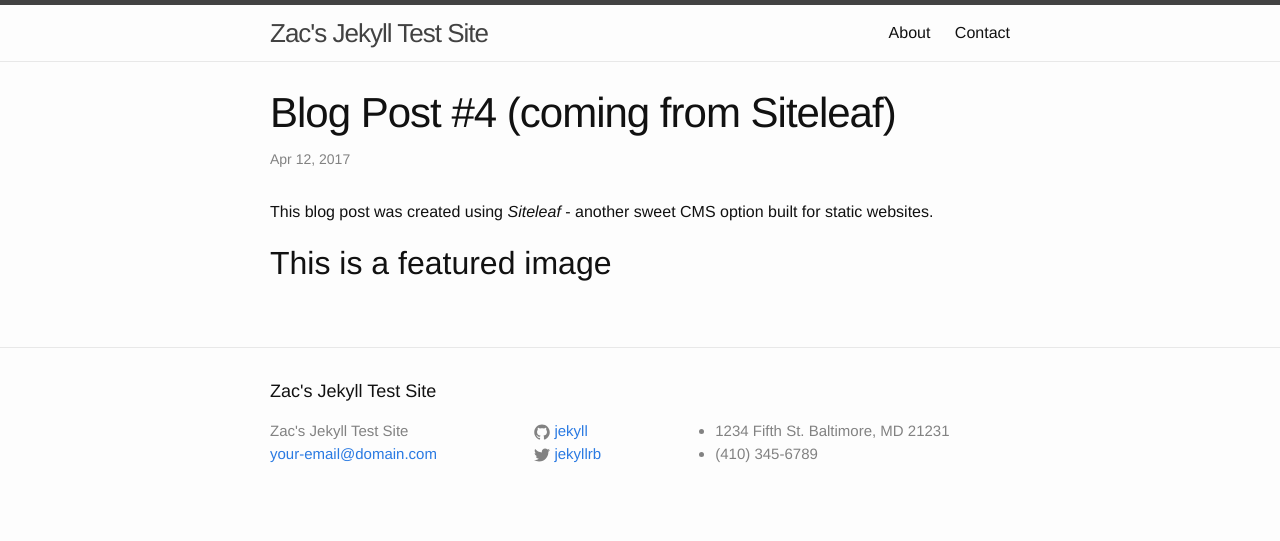
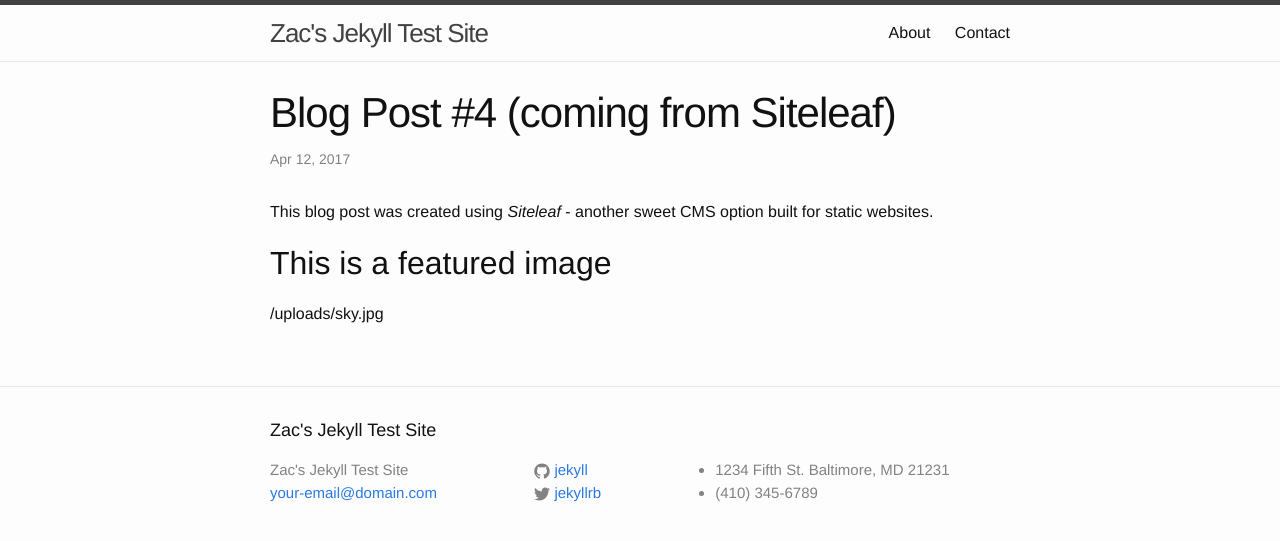
Before and after one commit to zac-heisey/test-jekyll-site, a Jekyll site: the page built from _posts/2017-04-12-blog-post-number-4-coming-from-siteleaf.markdown, in a window 1280 px wide. Shown: the top 541 px of the page. Built offline with Jekyll 4.4.1, drawn with Linux system fonts in a browser that asks for light colours.

Commit message:
Updated Blog Post Number 4 Coming From Siteleaf

```diff
--- a/_posts/2017-04-12-blog-post-number-4-coming-from-siteleaf.markdown
+++ b/_posts/2017-04-12-blog-post-number-4-coming-from-siteleaf.markdown
@@ -9,4 +9,4 @@
 
 ## This is a featured image
 
-{{ post.featured_image }}
+{{ page.featured_image }}
```
